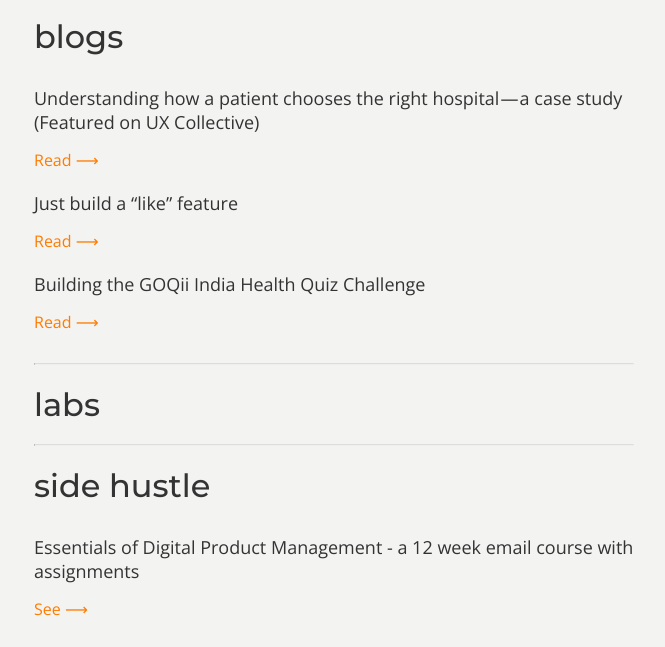
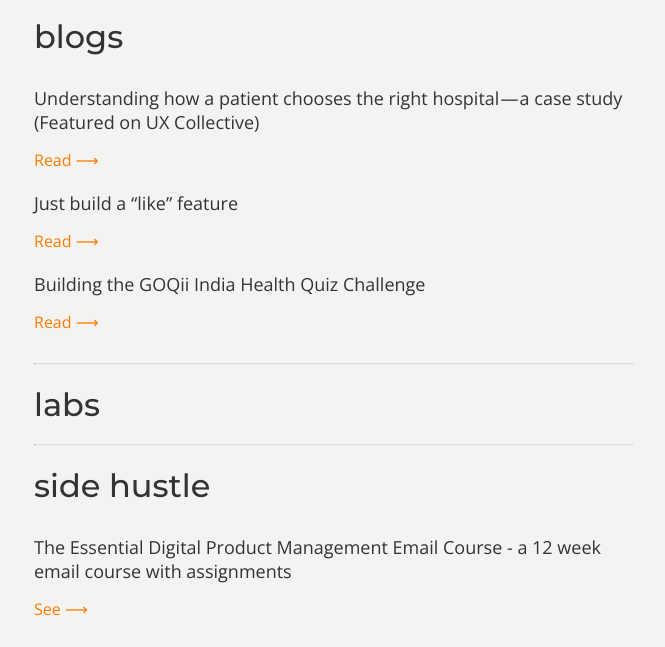
Before and after one commit to emondhar/karan-mhatre-personal-website, a plain HTML site: page index.html in a window 1280 px wide. Shown: the part 1119-1766 px from the top of the page, without its empty margins (306-971 px from the left). Drawn offline with nearby package versions, Linux system fonts and the light colour scheme; a script that the page names is missing.

Commit message:
corrected name

```diff
--- a/index.html
+++ b/index.html
@@ -80,7 +80,7 @@
     <div class="container">
       <h3>Side Hustle</h3>
       <ul class="link-list">
-        <li><a href="http://digitalproductmanager.in" target="_blank" class="block-link"><h4>Essentials of Digital Product Management - a 12 week email course with assignments</h4> <span>See ⟶</span></a></li>
+        <li><a href="http://digitalproductmanager.in" target="_blank" class="block-link"><h4>The Essential Digital Product Management Email Course - a 12 week email course with assignments</h4> <span>See ⟶</span></a></li>
       </ul>
       <hr>
     </div>
```
